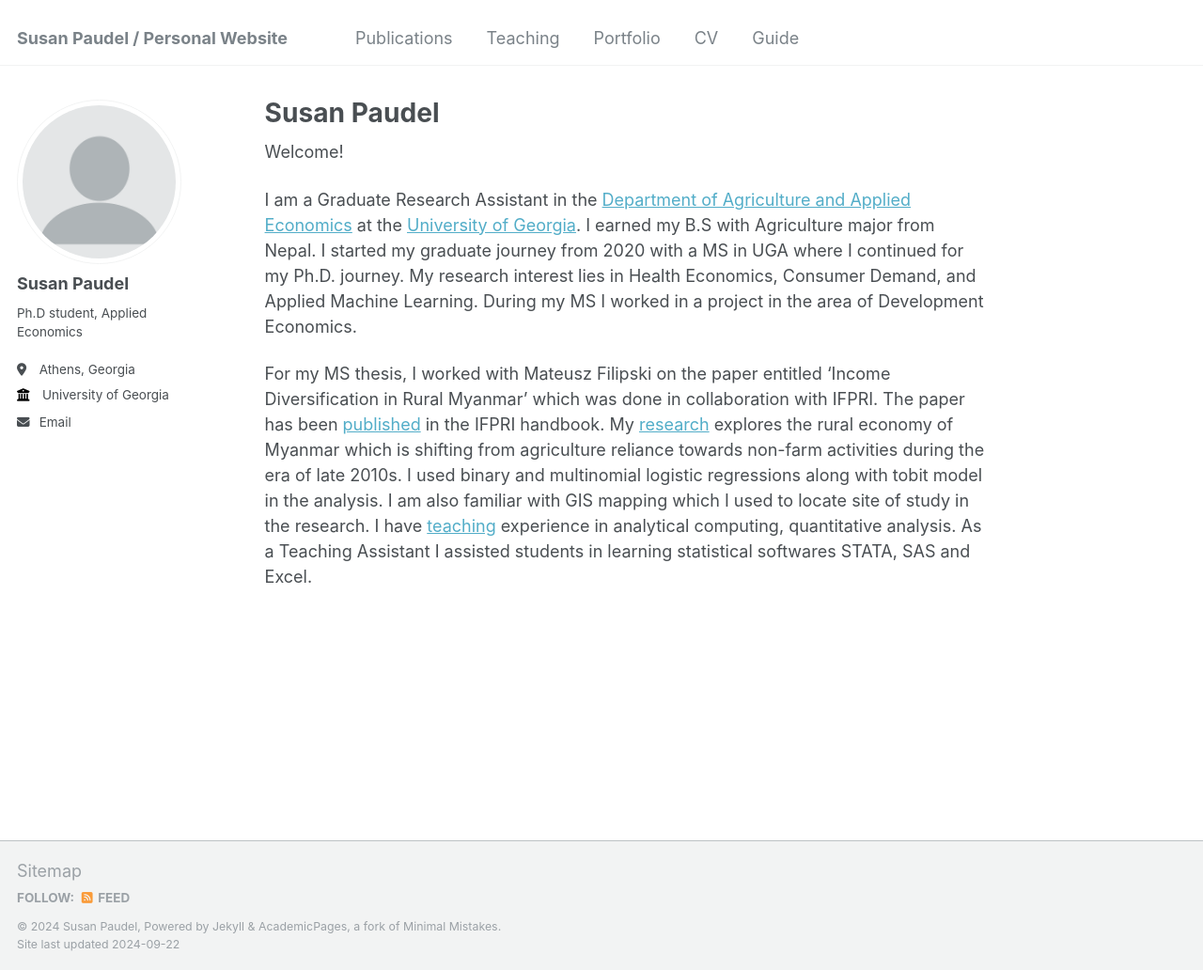
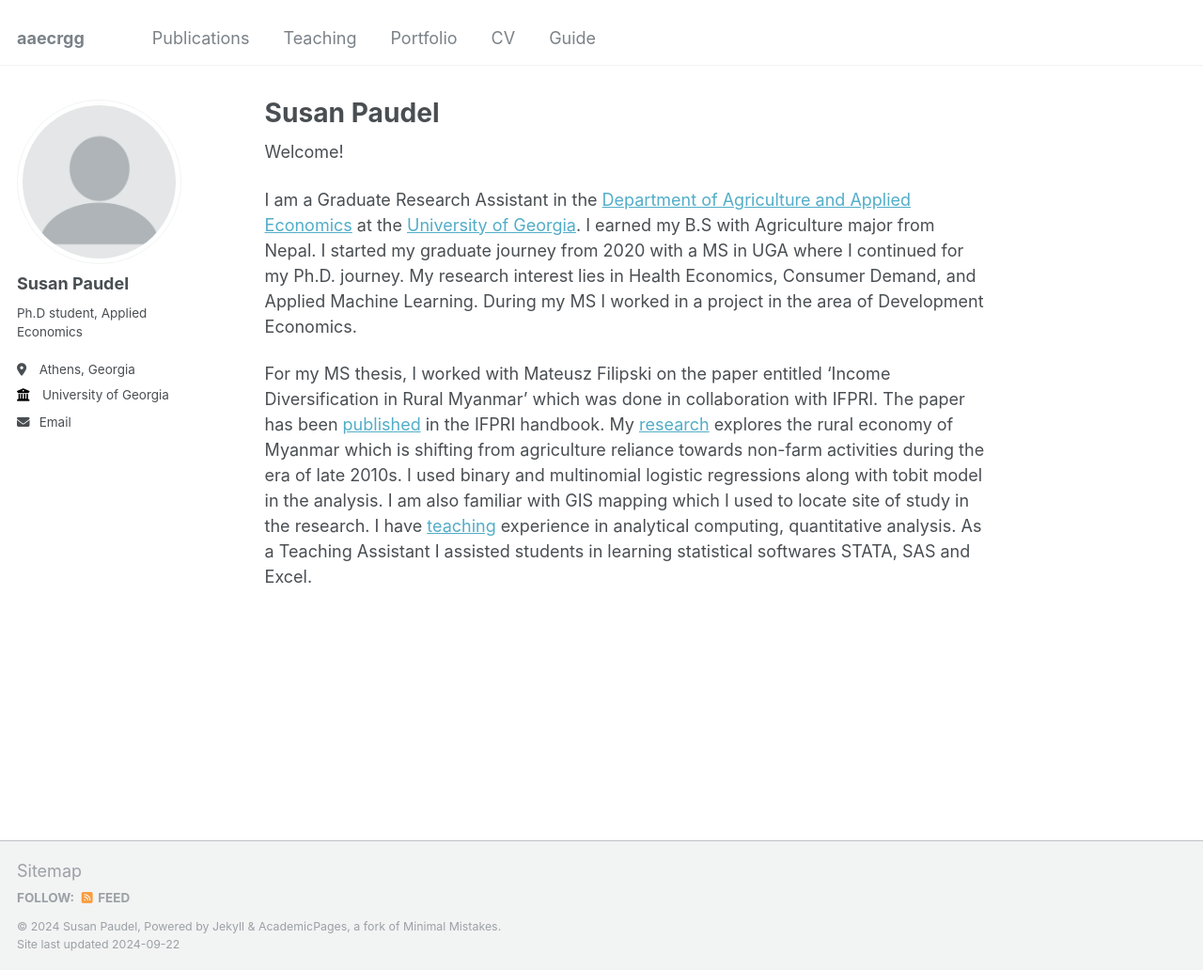
Before and after one commit to susanpaudel25/aaecrgg, a Jekyll site: the page built from _pages/about.md, in a window 1280 px wide and 1032 px high. Shown: the whole window at 94% size. Built offline with Jekyll 4.4.1, drawn with Linux system fonts in a browser that asks for light colours.

Commit message:
Update _config.yml

```diff
--- a/_config.yml
+++ b/_config.yml
@@ -8,7 +8,7 @@
 
 # Basic Site Settings
 locale                   : "en-US"
-title                    : "Susan Paudel / Personal Website"
+title                    : #"Susan Paudel / Personal Website"
 title_separator          : "-"
 name                     : &name "Susan Paudel"
 description              : &description "Personal description"
```
